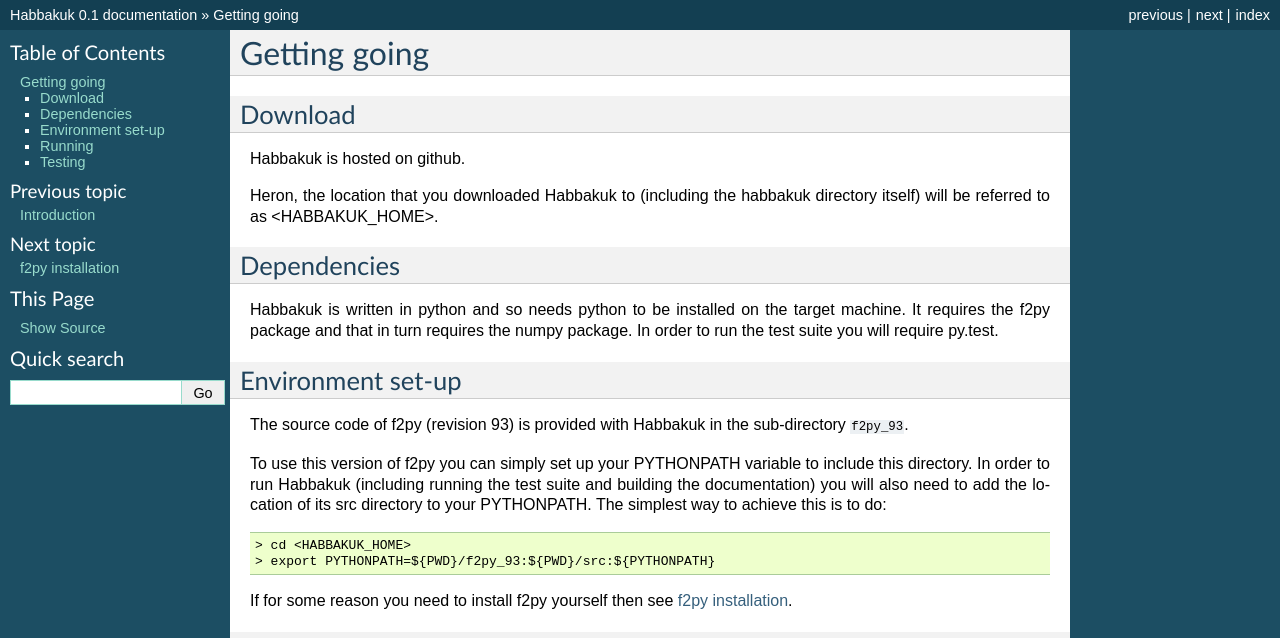
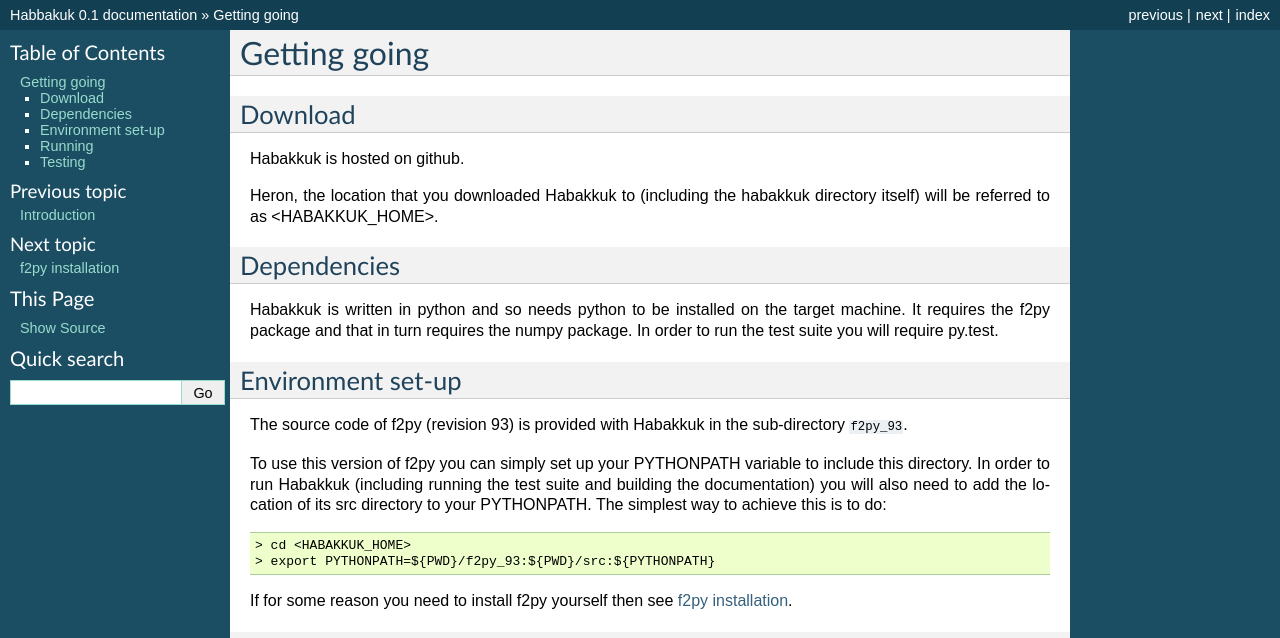
Before and after one commit to arporter/habakkuk, a Sphinx documentation site: the page built from docs/getting_going.rst, in a window 1280 px wide. Shown: the top 638 px of the page. Built offline with Sphinx 7.4.7, drawn with Linux system fonts in a browser that asks for light colours; pages that are not in the unit, such as notebooks, are missing from menus.

Commit message:
Correct spelling of Habakkuk in sphinx docs

```diff
--- a/docs/f2py_install.rst
+++ b/docs/f2py_install.rst
@@ -3,13 +3,13 @@
 f2py installation
 ^^^^^^^^^^^^^^^^^
 
-Habbakuk requires version 3 of f2py, a library designed to allow
+Habakkuk requires version 3 of f2py, a library designed to allow
 fortran to be called from python (see
 http://code.google.com/p/f2py/wiki/F2PYDevelopment for more
-information). Habbakuk makes use of the fortran parser (fparser)
+information). Habakkuk makes use of the fortran parser (fparser)
 contained within.
 
-The source code of f2py (revision 93) is provided with Habbakuk in the
+The source code of f2py (revision 93) is provided with Habakkuk in the
 sub-directory ``f2py_93``. If you would prefer to install f2py rather
 than simply use it as is (see the previous section) then the rest of
 this section explains how to do this.
--- a/docs/getting_going.rst
+++ b/docs/getting_going.rst
@@ -4,15 +4,15 @@
 Download
 --------
 
-Habbakuk is hosted on github.
+Habakkuk is hosted on github.
 
-Heron, the location that you downloaded Habbakuk to (including the
-habbakuk directory itself) will be referred to as <HABBAKUK_HOME>.
+Heron, the location that you downloaded Habakkuk to (including the
+habakkuk directory itself) will be referred to as <HABAKKUK_HOME>.
 
 Dependencies
 ------------
 
-Habbakuk is written in python and so needs python to be installed on
+Habakkuk is written in python and so needs python to be installed on
 the target machine. It requires the f2py package and that in turn
 requires the numpy package. In order to run the test suite you will
 require py.test.
@@ -20,16 +20,16 @@
 Environment set-up
 ------------------
 
-The source code of f2py (revision 93) is provided with Habbakuk in the
+The source code of f2py (revision 93) is provided with Habakkuk in the
 sub-directory ``f2py_93``.
 
 To use this version of f2py you can simply set up your PYTHONPATH
-variable to include this directory. In order to run Habbakuk
+variable to include this directory. In order to run Habakkuk
 (including running the test suite and building the documentation) you
 will also need to add the location of its src directory to your
 PYTHONPATH. The simplest way to achieve this is to do: ::
 
-    > cd <HABBAKUK_HOME>
+    > cd <HABAKKUK_HOME>
     > export PYTHONPATH=${PWD}/f2py_93:${PWD}/src:${PYTHONPATH}
 
 If for some reason you need to install f2py yourself then
--- a/docs/index.rst
+++ b/docs/index.rst
@@ -1,9 +1,9 @@
-.. Habbakuk documentation master file, created by
+.. Habakkuk documentation master file, created by
    sphinx-quickstart on Thu Aug 25 20:07:06 2016.
    You can adapt this file completely to your liking, but it should at least
    contain the root `toctree` directive.
 
-Welcome to Habbakuk's documentation!
+Welcome to Habakkuk's documentation!
 ====================================
 
 Contents:
--- a/docs/introduction.rst
+++ b/docs/introduction.rst
@@ -1,7 +1,7 @@
 Introduction
 ============
 
-Habbakuk is a tool intended for analysis and performance prediction of code
-fragments (kernels) written in Fortran. Habbakuk is written in Python and
+Habakkuk is a tool intended for analysis and performance prediction of code
+fragments (kernels) written in Fortran. Habakkuk is written in Python and
 makes use of a Fortran parser developed as part of the f2py
 `project <www.f2py.com>`.
```
